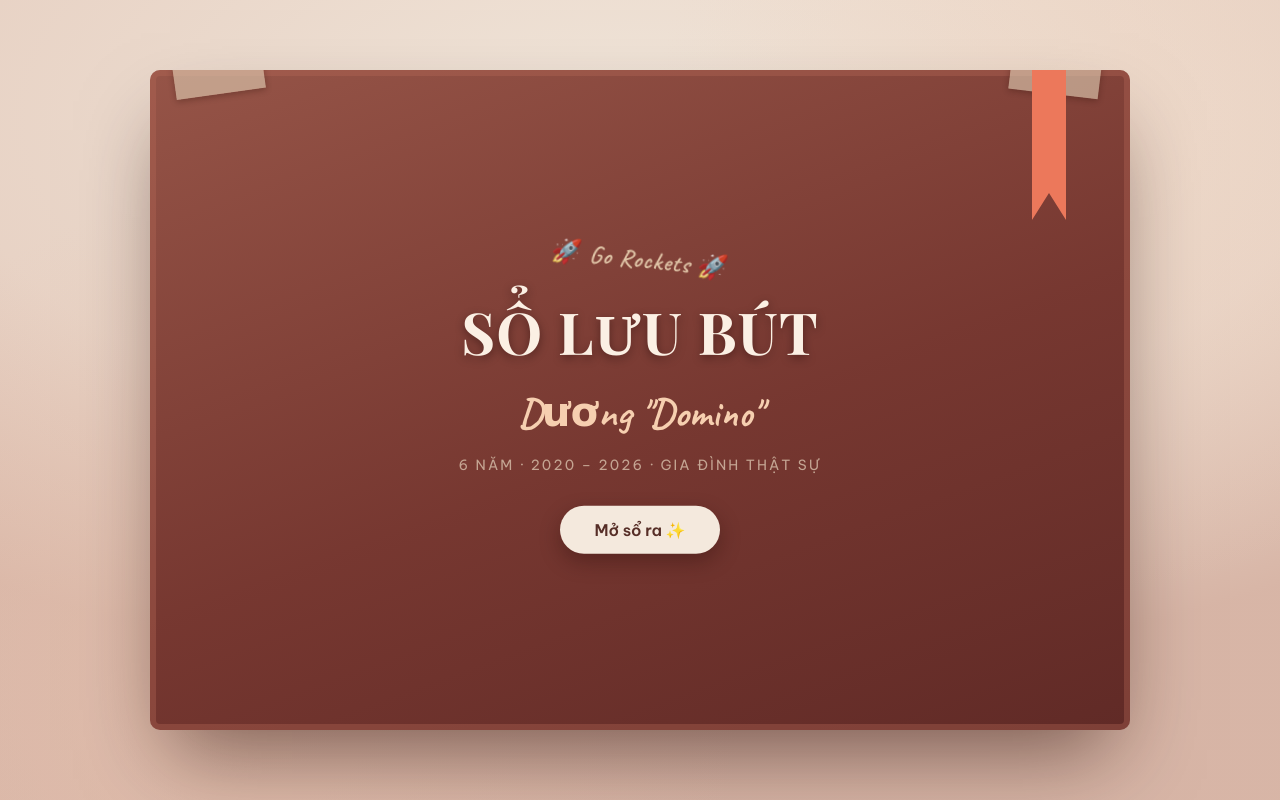
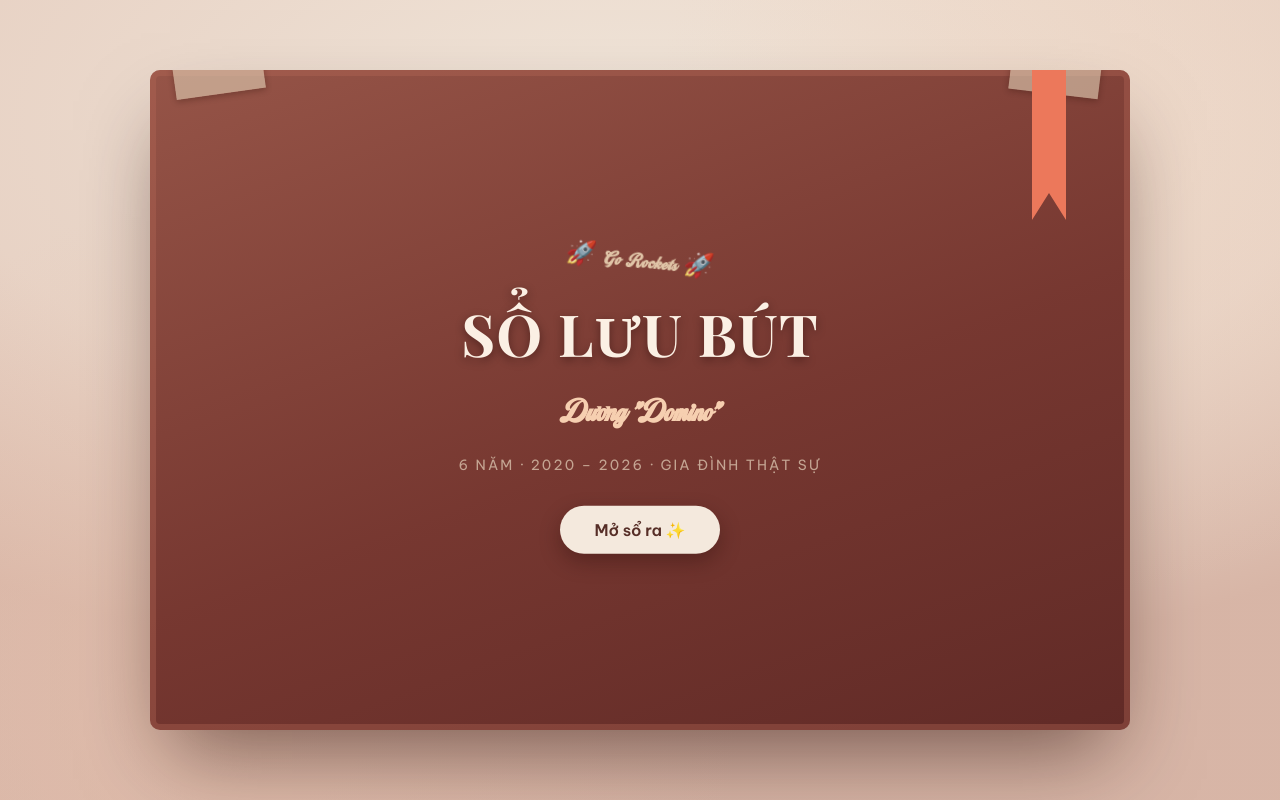
Before and after one commit to Hoang-Le-Legacy/DuongLuuBut, a website: page index.html in a window 1280 px wide. Drawn offline with nearby package versions, Linux system fonts and the light colour scheme; no server answers; a web font is replaced by a local one.

Commit message:
Update Font

```diff
--- a/css/styles.css
+++ b/css/styles.css
@@ -3,10 +3,18 @@
    Warm-paper farewell book. Palette + type ported from the design component.
    ========================================================================= */
 
+@font-face {
+  font-family: 'FzCampanaScript';
+  src: url('../assets/FzCampanaScript.ttf') format('truetype');
+  font-weight: normal;
+  font-style: normal;
+  font-display: swap;
+}
+
 :root {
   --font-display: 'Playfair Display', serif;
   --font-body: 'Be Vietnam Pro', system-ui, sans-serif;
-  --font-hand: 'Caveat', cursive;
+  --font-hand: 'FzCampanaScript', 'Caveat', cursive;
 
   --paper: oklch(96% 0.012 60);
   --paper-left: oklch(94% 0.015 65);
```
Also changed, not shown: assets/FzCampanaScript.ttf (added).
